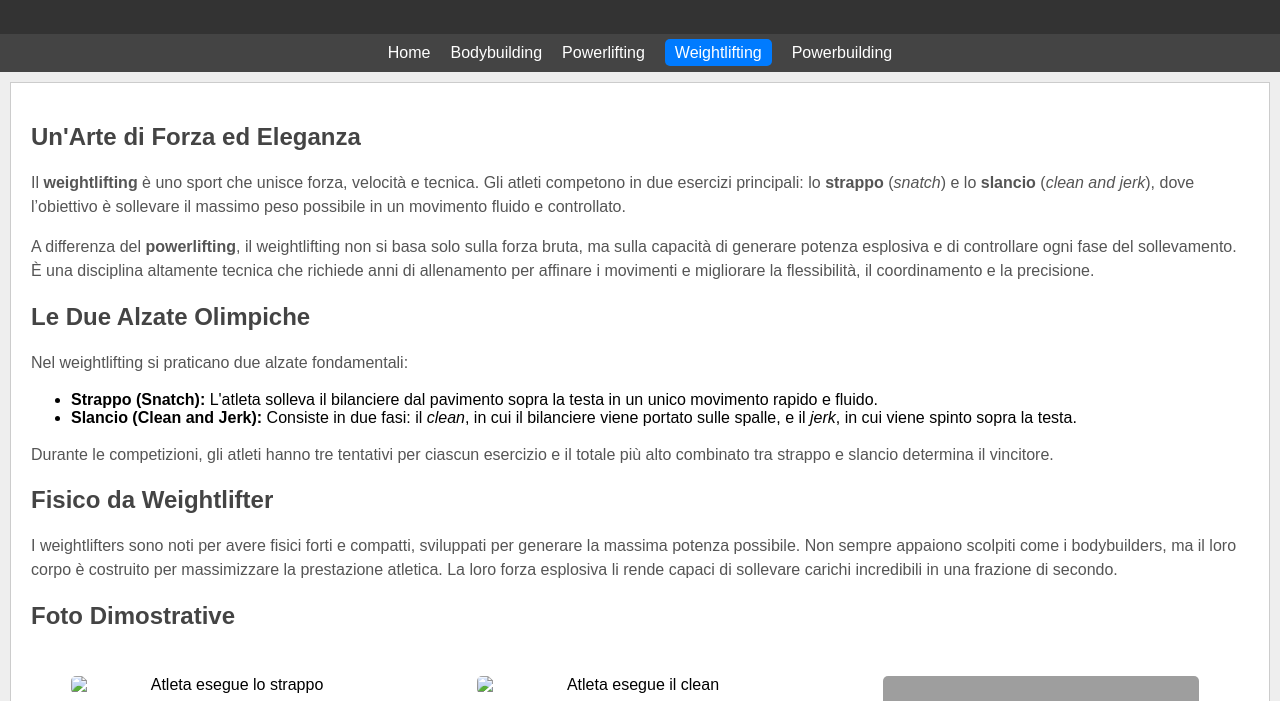
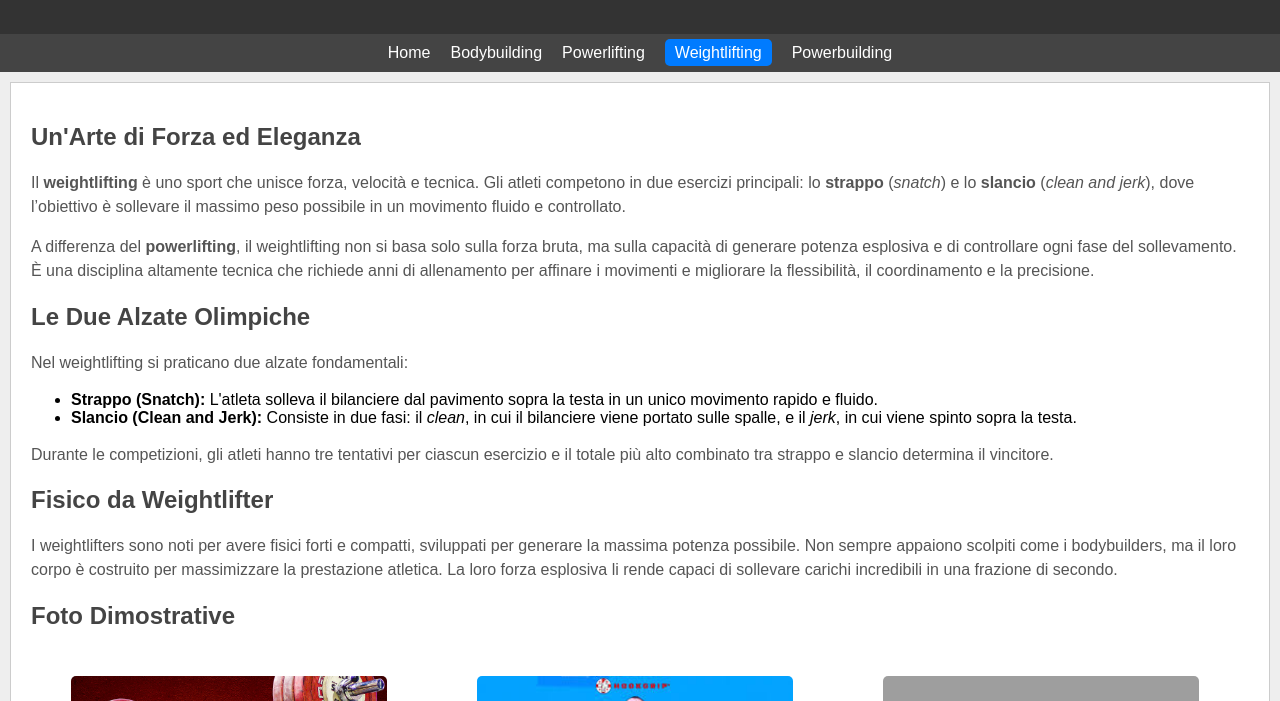
Before and after one commit to minamakarios1/Fitness-guide, a plain HTML site: page weightlifting.html in a window 1280 px wide. Shown: the part 76-777 px from the top of the page. Drawn offline with Linux system fonts and the light colour scheme; grey boxes are pictures that could not be loaded; a script that the page names is missing.

Commit message:
Update weightlifting.html

```diff
--- a/weightlifting.html
+++ b/weightlifting.html
@@ -58,11 +58,11 @@
             <h2>Foto Dimostrative</h2>
             <div class="three-images-row">
                 <figure>
-                    <img src="images/snatch.webp" alt="Atleta esegue lo strappo">
+                    <img src="snatch.webp" alt="Atleta esegue lo strappo">
                     <figcaption>Strappo (Snatch)</figcaption>
                 </figure>
                 <figure>
-                    <img src="images/clean.jpg" alt="Atleta esegue il clean">
+                    <img src="clean.jpg" alt="Atleta esegue il clean">
                     <figcaption>Clean</figcaption>
                 </figure>
                 <figure>
```
